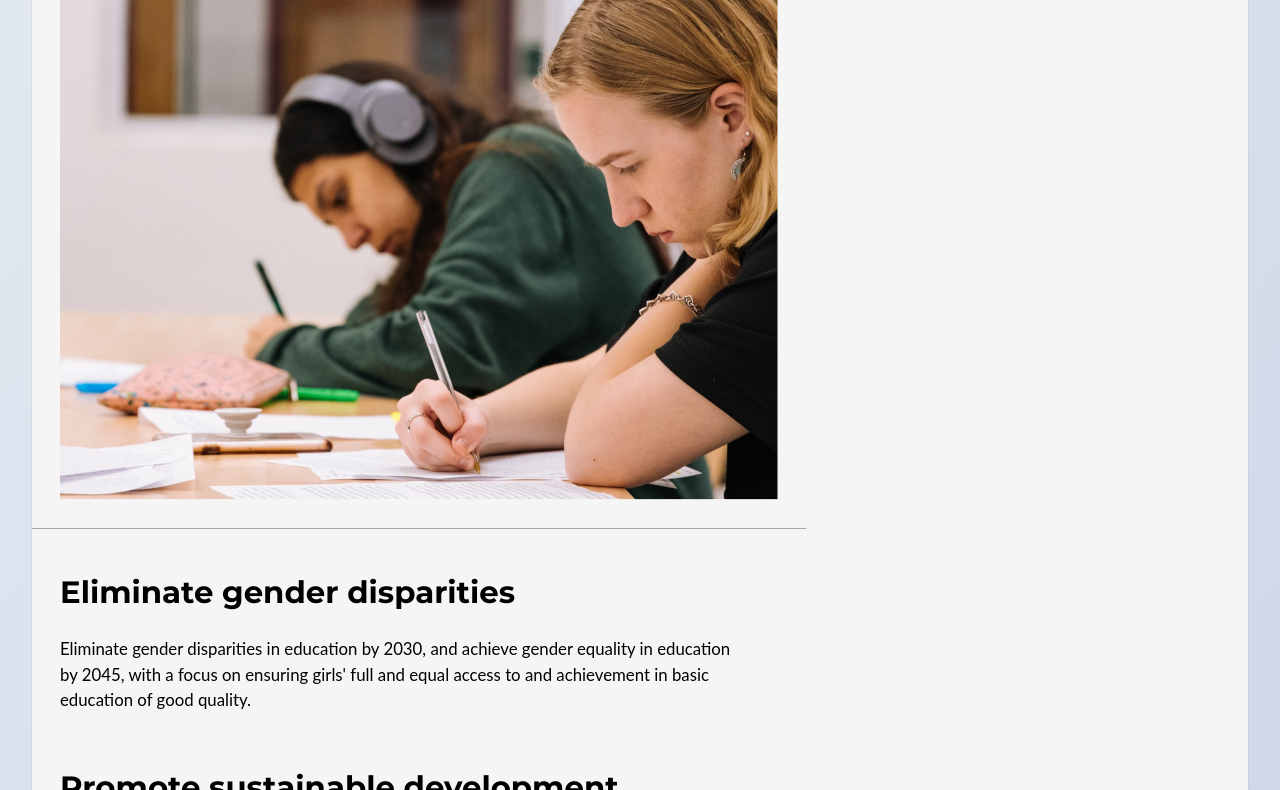
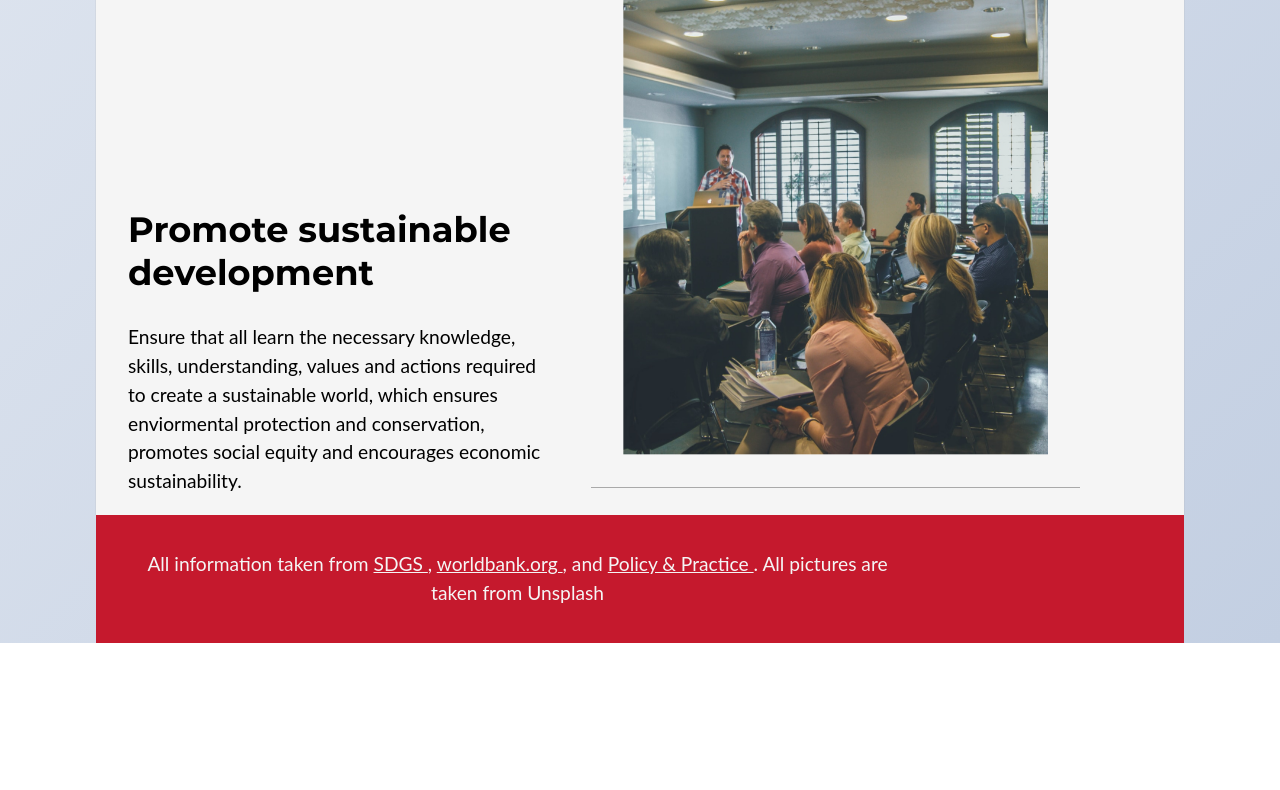
Before and after one commit to ehakonsen/DATA1200-Oblig2, a plain HTML site: page index.html in a window 1280 px wide. Shown: the part 2010-2800 px from the top of the page. After the commit the page ends 2653 px from the top, so only its background shows below. Drawn offline with Linux system fonts and the light colour scheme.

Commit message:
adds 2 columns to 600-960px screen

```diff
--- a/style.css
+++ b/style.css
@@ -54,9 +54,9 @@ header {
 header > div {
     background-color: #c5192d;
     text-align: center;
-    color: white;
+    color: whitesmoke;
     position: absolute;
-    max-width: 95vw;
+    width: 95vw;
     margin: 0 2.5vw;
     bottom: -4rem;
 }
@@ -131,18 +131,70 @@ img {
     padding: 2rem;
 }
 
-img:nth-of-type(1) {
+img:nth-child(2) {
     border-bottom: 0.1px solid darkgrey;
 }
 
 footer {
     background-color: #c5192d;
-    color: white;
+    color: whitesmoke;
     padding: 1rem 2rem;
     text-align: center;
-    margin-top: 2rem;
+    box-sizing: border-box;
+    width: 95vw;
+    margin: 2rem auto 0;
 }
 
 a:link {
-    color: white;
+    color: whitesmoke;
 }
+
+/*Screens 600px – 960 px
+This screen resolution will follow the same rules/styles presented in the previous
+screen resolution. However, some rules and parts of the layout may change
+according to the next points
+General configurations
+
+
+
+• Each column will be 45% wide and there will be a 10% gap between the
+two columns (Figure 3). HINT: inline elements add a space between them.
+Therefore, this will cause the elements to be displayed in a new line if the
+sum of the width of the elements is greater than 100% (this is 50% +
+1space + 50%). CSS tricks to the rescue!
+• Observe that the image is aligned to the top of the container
+*/
+
+@media only screen and (min-width: 600px) {
+
+    html {
+        font-size: 16px;
+    }
+
+    header {
+        height: 65vh;
+    }
+
+    header > div {
+        box-sizing: border-box;
+        width: 85vw;
+        margin: 0 7.5vw;
+    }
+
+    main, footer {
+        width: 85vw;
+        margin: 0 auto;
+    }
+
+    article > div, img {
+        box-sizing: border-box;
+        max-width: 45%;
+        display: inline-block;
+    }
+
+    #intro-container {
+        position: relative;
+    }
+
+
+  }
```
